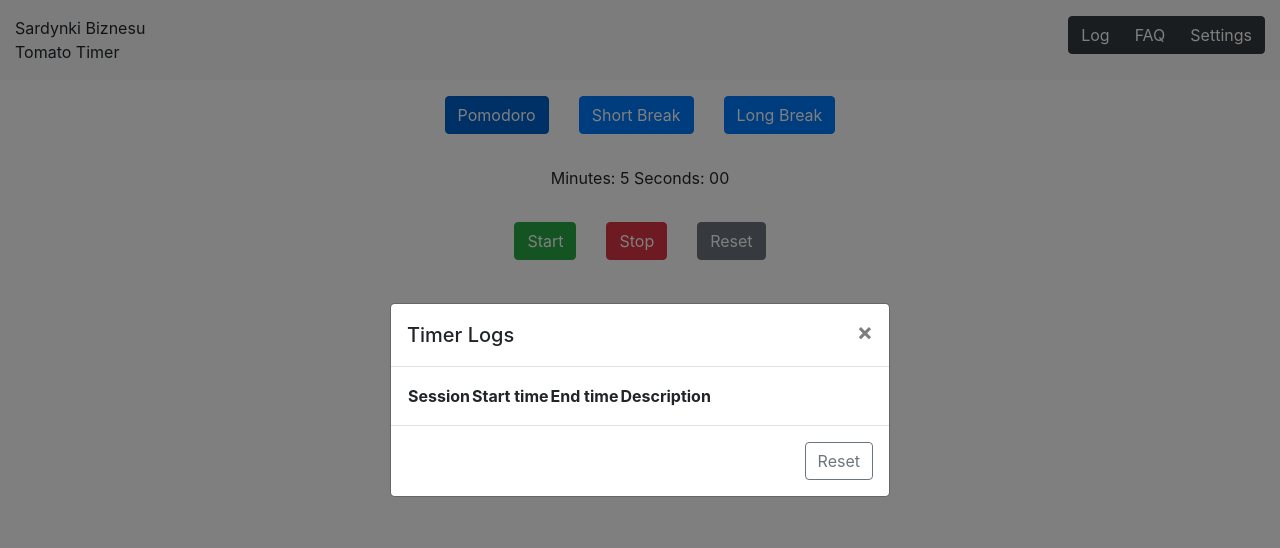
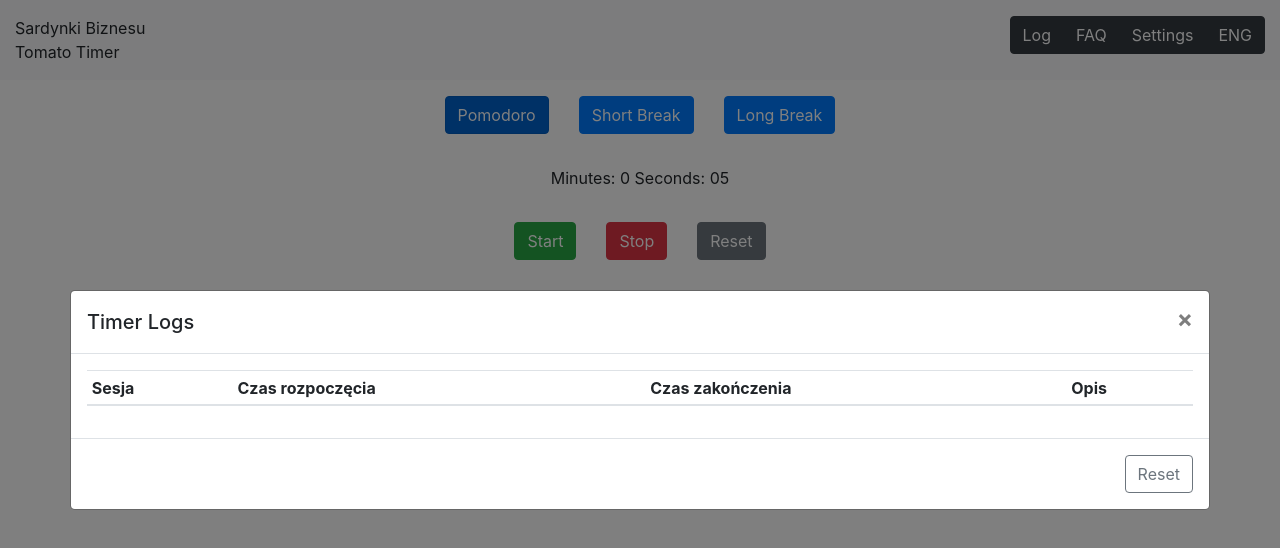
Before and after one commit to michalstaniecko/tomatotimer, a Vue app: page / in a window 1280 px wide. Both pictures are taken after a click on the link "Log". Shown: the top 548 px of the page. Built offline with nearby package versions, Linux system fonts and the light colour scheme; what vuejs-countdown-timer would draw is missing.

Commit message:
lokalizacja jezyka

```diff
--- a/package.json
+++ b/package.json
@@ -10,6 +10,7 @@
     "core-js": "^3.6.5",
     "register-service-worker": "^1.7.1",
     "vue": "^2.6.11",
+    "vue-i18n": "^8.22.2",
     "vuex": "^3.4.0"
   },
   "devDependencies": {
--- a/src/components/Countdown.vue
+++ b/src/components/Countdown.vue
@@ -82,7 +82,7 @@
 
       countdownDecrease() {
         this.timer = 1
-        if (this.timer === 55) {
+        if (this.timer === 0) {
           this.stopCountdown()
           this.$store.dispatch('setGoal', {
             startTime: this.startTime,
--- a/src/components/Logs/Log.vue
+++ b/src/components/Logs/Log.vue
@@ -1,16 +1,20 @@
 <template>
   <tr>
-    <td>
+    <td class="">
       {{ goal.session }}
     </td>
-    <td>
+    <td class="">
       {{ goal.startTime }}
     </td>
-    <td>
+    <td class="">
       {{ goal.endTime }}
     </td>
     <td>
-      <input type="text" v-model="description"/>
+      <input
+          type="text"
+          v-model="description"
+          class="form-control"
+      />
     </td>
   </tr>
 </template>
@@ -27,6 +31,8 @@
   }
 </script>
 
-<style scoped>
-
+<style lang="scss" scoped>
+  td {
+    vertical-align: bottom;
+  }
 </style>
--- a/src/components/Logs/index.vue
+++ b/src/components/Logs/index.vue
@@ -3,24 +3,25 @@
     v-model="show"
     @hidden="closeModal()"
     centered
+    size="xl"
     title="Timer Logs"
     >
     <template #default>
       <div>
-        <table>
+        <table class="table table-sm">
           <thead>
             <tr>
               <th>
-                Session
+                {{ $t('Session') }}
               </th>
               <th>
-                Start time
+                {{ $t('Start time') }}
               </th>
               <th>
-                End time
+                {{ $t('End time') }}
               </th>
               <th>
-                Description
+                {{ $t('Description') }}
               </th>
             </tr>
           </thead>
--- a/src/components/Menu.vue
+++ b/src/components/Menu.vue
@@ -9,6 +9,11 @@
          class="btn btn-dark"
          @click.prevent="settingsShow = !settingsShow"
       >Settings</a>
+      <a href="#"
+         @click.prevent="$i18n.locale='en'"
+         class="btn btn-dark">
+        ENG
+      </a>
     </div>
     <Settings :settings-show.sync="settingsShow"/>
     <Logs :logs-show.sync="logsShow"/>
--- a/src/main.js
+++ b/src/main.js
@@ -4,6 +4,7 @@ import './registerServiceWorker'
 import store from './store'
 import { BootstrapVue, IconsPlugin } from "bootstrap-vue";
 import VueCountdownTimer from 'vuejs-countdown-timer';
+import i18n from '@/plugins/i18n'
 
 import './scss/main.scss'
 
@@ -15,6 +16,7 @@ Vue.use(VueCountdownTimer)
 
 
 new Vue({
+  i18n,
   store,
   render: h => h(App)
 }).$mount('#app')
--- /dev/null
+++ b/src/plugins/i18n.js
@@ -0,0 +1,25 @@
+import Vue from 'vue'
+import VueI18n from "vue-i18n";
+
+
+Vue.use(VueI18n)
+
+const messages = {
+  'en': {
+
+  },
+  'pl': {
+    'Session': 'Sesja',
+    'Start time': 'Czas rozpoczęcia',
+    'End time': 'Czas zakończenia',
+    'Description': 'Opis'
+  }
+}
+
+const i18n = new VueI18n({
+  locale: 'pl',
+  fallbackLocale: 'en',
+  messages
+})
+
+export default i18n
--- a/src/store/index.js
+++ b/src/store/index.js
@@ -32,7 +32,7 @@ export default new Vuex.Store({
       sound: 2,
       volume: 50,
       times: {
-        pomodoro: 5,
+        pomodoro: 5/60,
         short_break: 1,
         long_break: 2
       }
```
Also changed, not shown: 1 other file (tests, documents, lock files or other folders).
